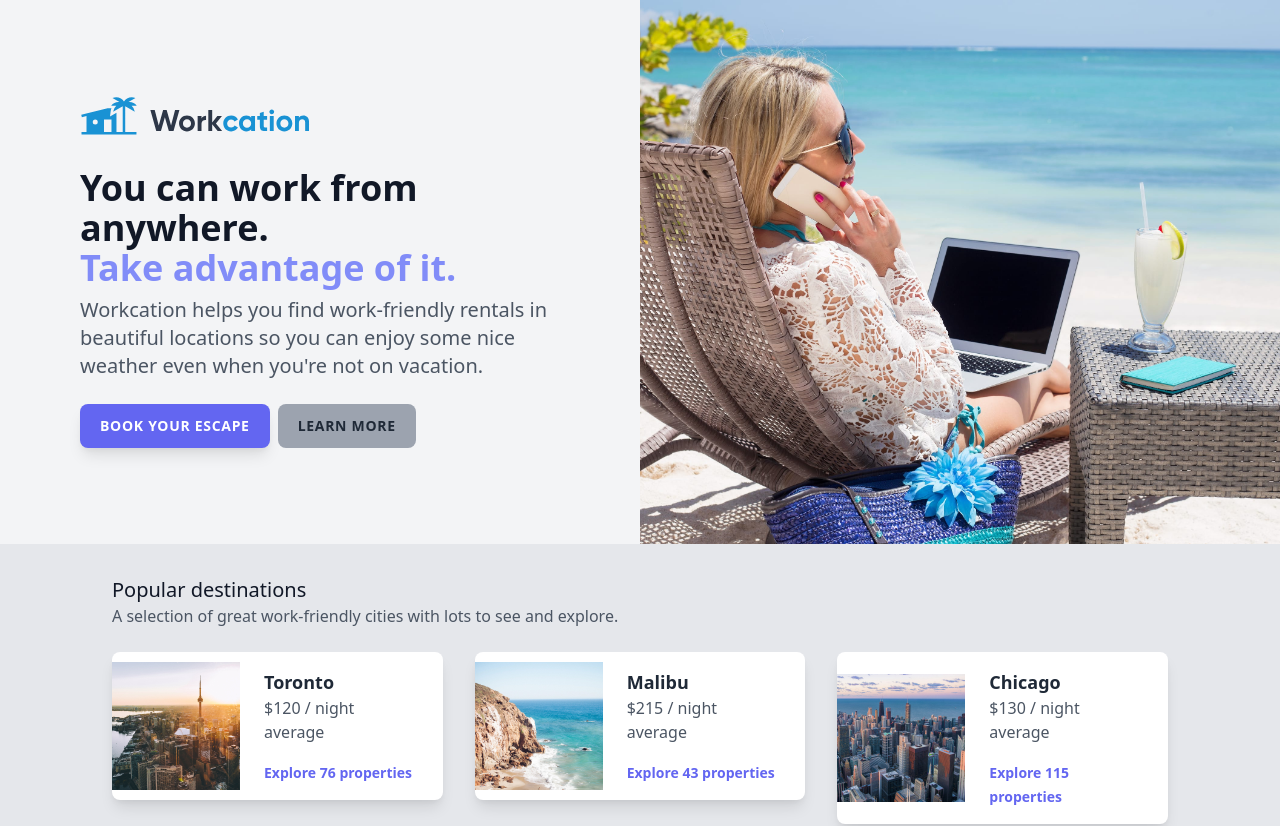
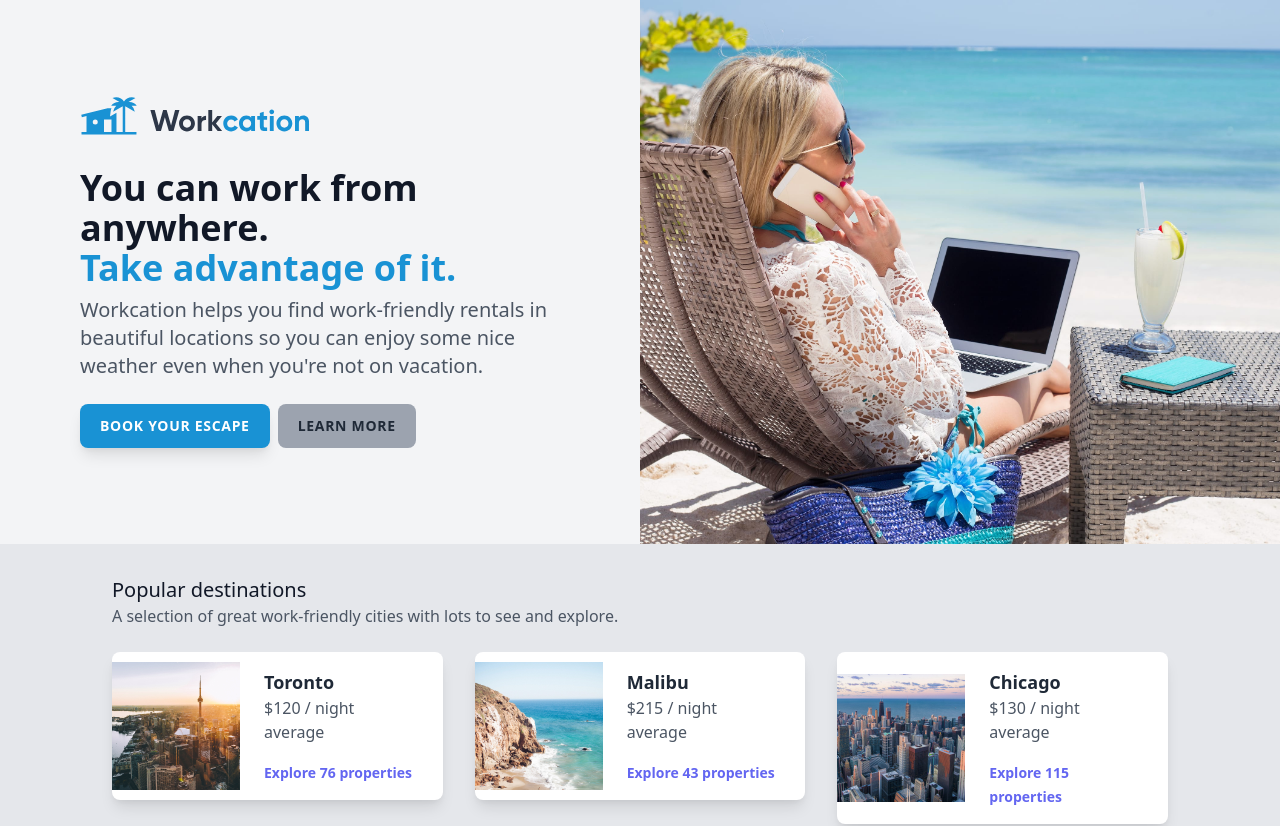
Before and after one commit to weilyuwang/tailwindcss-with-vue-workcation, a Vue app: page / in a window 1280 px wide. Shown: the top 826 px of the page. Built offline with nearby package versions, Linux system fonts and the light colour scheme.

Commit message:
:bug: customize tailwind

```diff
--- a/src/App.vue
+++ b/src/App.vue
@@ -7,7 +7,7 @@
       <div class="xl:max-w-lg xl:ml-auto">
         <img class="h-10" src="img/logo-blue.svg" alt="Workcation" />
         <img
-          class="mt-6 rounded-lg shadow-xl sm:mt-8 sm:h-64 sm:w-full sm:object-cover sm:object-center lg:hidden"
+          class="mt-6 rounded-lg shadow-xl sm:mt-8 sm:h-68 sm:w-full sm:object-cover sm:object-center lg:hidden"
           src="img/beach-work.jpg"
           alt="Women workcationing on the beach"
         />
@@ -16,7 +16,7 @@
         >
           You can work from anywhere.
           <br class="hidden lg:inline" />
-          <span class="text-indigo-400">Take advantage of it.</span>
+          <span class="text-brand-blue">Take advantage of it.</span>
         </h1>
         <p class="mt-2 text-gray-600 sm:text-xl">
           Workcation helps you find work-friendly rentals in beautiful locations
@@ -26,7 +26,9 @@
           <!-- links are inline elements by default, which means you can't add paddings to them properly
           so lets make this inline-block so that it accepts paddings gracefully -->
           <!-- An inline element does not start on a new line and it only takes up as much width as necessary. -->
-          <a href="#" class="btn btn-indigo shadow-lg sm:text-base"
+          <a
+            href="#"
+            class="btn bg-brand-blue text-white shadow-lg sm:text-base"
             >Book your escape</a
           >
           <a href="#" class="ml-2 btn btn-gray sm:text-base">Learn more</a>
--- a/tailwind.config.js
+++ b/tailwind.config.js
@@ -2,10 +2,17 @@ module.exports = {
   purge: [],
   darkMode: false, // or 'media' or 'class'
   theme: {
-    extend: {},
+    extend: {
+      colors: {
+        "brand-blue": "#1992d4"
+      },
+      spacing: {
+        68: "17rem"
+      }
+    }
   },
   variants: {
-    extend: {},
+    extend: {}
   },
-  plugins: [],
-}
+  plugins: []
+};
```
